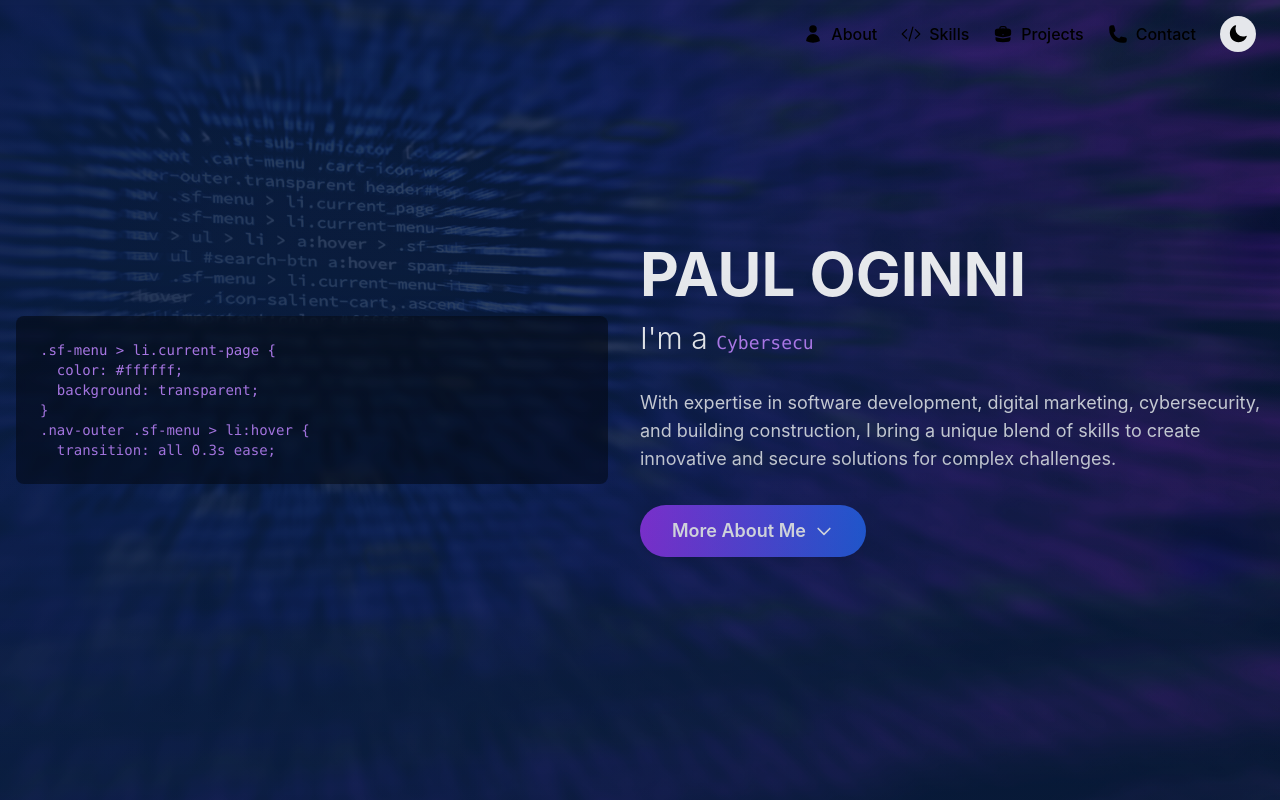
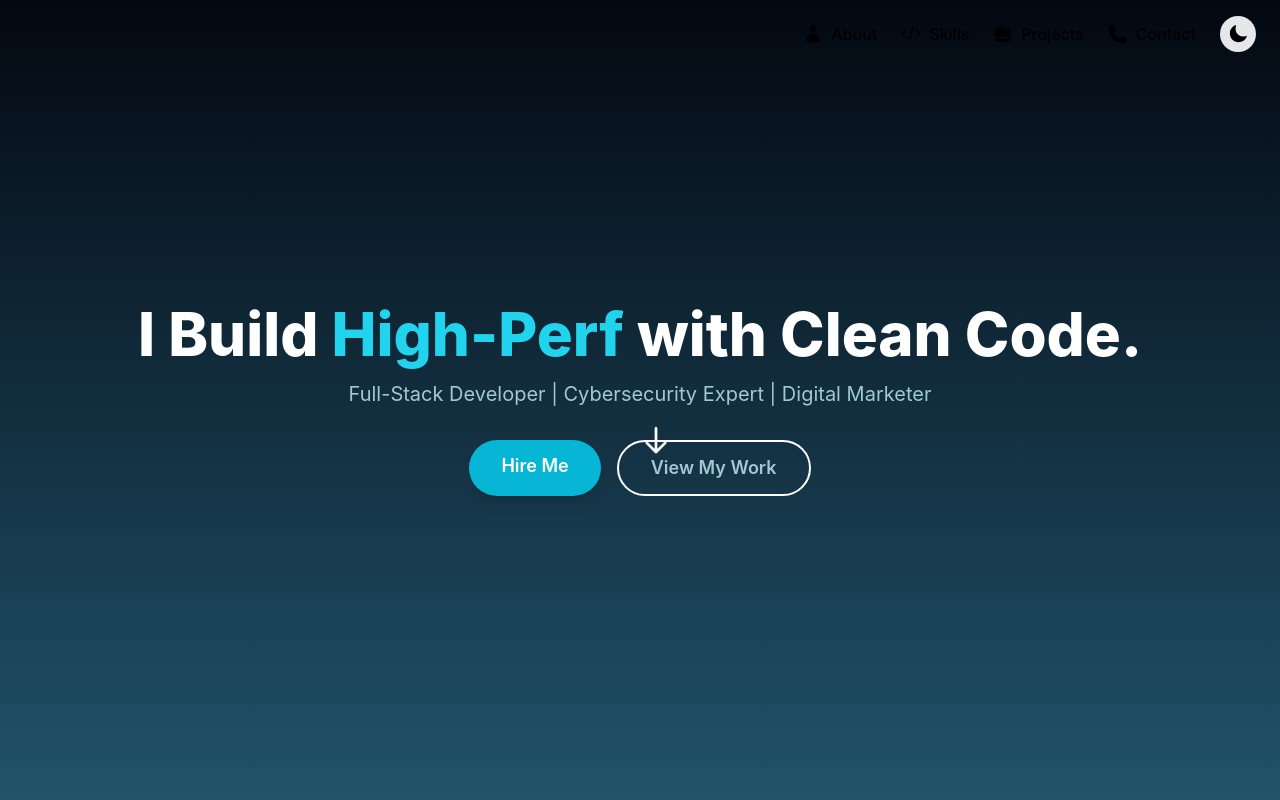
Before and after one commit to paul2devs/portfolio, a React (Create React App) app: page / in a window 1280 px wide. Shown: the top 800 px of the page. Built offline with nearby package versions, Linux system fonts and the light colour scheme.

Commit message:
Update introduction.tsx

```diff
--- a/src/components/introduction.tsx
+++ b/src/components/introduction.tsx
@@ -3,27 +3,11 @@ import { motion } from 'framer-motion';
 import { Link as ScrollLink } from 'react-scroll';
 
 // Roles for typing animation
-const roles = ['Software Developer', 'Digital Marketer', 'Cybersecurity Expert', 'Construction Specialist'];
-
-// Code to display with typing animation
-const displayCode = `
-.sf-menu > li.current-page {
-  color: #ffffff;
-  background: transparent;
-}
-.nav-outer .sf-menu > li:hover {
-  transition: all 0.3s ease;
-}
-#search-btn a:hover span {
-  color: #ffffff !important;
-}
-`.trim();
+const roles = ['Scalable Web Solutions', 'Secure Web Solutions', 'High-Performance Web Solutions'];
 
 export default function Introduction() {
   const [currentRole, setCurrentRole] = useState(0);
   const [displayedText, setDisplayedText] = useState('');
-  const [displayedCode, setDisplayedCode] = useState('');
-  const [codeIndex, setCodeIndex] = useState(0);
 
   // Role typing effect
   useEffect(() => {
@@ -46,77 +30,63 @@ export default function Introduction() {
     return () => clearInterval(typingInterval);
   }, [currentRole]);
 
-  // Code typing effect
-  useEffect(() => {
-    const interval = setInterval(() => {
-      if (codeIndex < displayCode.length) {
-        setDisplayedCode((prev) => prev + displayCode[codeIndex]);
-        setCodeIndex((prev) => prev + 1);
-      } else {
-        clearInterval(interval);
-      }
-    }, 50);
-    return () => clearInterval(interval);
-  }, [codeIndex]);
+  return (
+    <section id="home" className="relative min-h-screen flex items-center justify-center overflow-hidden">
 
-  return (
-    <section id="home" className="relative min-h-screen flex items-center overflow-hidden">
+      <div className="absolute inset-0 bg-gradient-to-b from-[#030811] to-[#21536B] animate-gradient">
 
-      <div className="absolute inset-0">
-        <img
-          src={`${process.env.PUBLIC_URL}/bg/pexels-negativespace-97077.jpg`}
-          alt="Tech Background"
-          className="absolute inset-0 w-full h-full object-cover"
-        />
-        <div className="absolute inset-0 bg-gradient-to-r from-[#0a1f44]/90 via-[#0a1f44]/80 to-[#0a1f44]/70"></div>
+        <div className="absolute inset-0 bg-grid-pattern opacity-20"></div>
       </div>
 
-      <div className="container relative mx-auto px-4 flex flex-col md:flex-row items-center">
-        <div className="md:w-1/2 mb-8 md:mb-0 md:pr-8">
-          <motion.div
-            initial={{ opacity: 0, y: 20 }}
-            animate={{ opacity: 1, y: 0 }}
-            transition={{ duration: 0.5 }}
-            className="bg-black/50 backdrop-blur-sm rounded-lg p-6 font-mono text-sm"
-          >
-            <pre className="text-purple-400">
-              <code>{displayedCode}</code>
-            </pre>
-          </motion.div>
-        </div>
 
-        <div className="md:w-1/2 text-center md:text-left">
+      <div className="container relative mx-auto px-4 text-center">
         <motion.div
           initial={{ opacity: 0, y: 20 }}
           animate={{ opacity: 1, y: 0 }}
           transition={{ duration: 0.5 }}
           className="relative"
         >
-            <div className="absolute -top-10 -right-10 w-20 h-20 bg-purple-500 rounded-full mix-blend-multiply filter blur-xl opacity-70 animate-blob"></div>
-            <div className="absolute -bottom-8 -right-4 w-24 h-24 bg-blue-500 rounded-full mix-blend-multiply filter blur-xl opacity-70 animate-blob animation-delay-2000"></div>
 
-            <h1 className="text-4xl md:text-6xl font-bold mb-4 uppercase text-white">
-              Paul Oginni
+          <h1 className="text-4xl md:text-5xl lg:text-6xl font-extrabold text-white mb-4">
+            I Build <span className="text-cyan-400">{displayedText}</span> with Clean Code.
           </h1>
-            <h2 className="text-lg md:text-3xl mb-8 font-light text-white">
-              I'm a <span className="text-purple-400 font-mono text-lg">{displayedText}</span>
-            </h2>
-            <p className="text-lg mb-8 text-gray-200">
-              With expertise in software development, digital marketing, cybersecurity, and building construction,
-              I bring a unique blend of skills to create innovative and secure solutions for complex challenges.
+
+
+          <p className="text-lg md:text-xl text-[#A0C9D4] mb-8 animate-fade-in">
+            Full-Stack Developer | Cybersecurity Expert | Digital Marketer
           </p>
+
+
+          <div className="flex flex-col md:flex-row justify-center gap-4">
+            <ScrollLink
+              to="contact"
+              smooth={true}
+              duration={500}
+              className="px-8 py-3 rounded-full text-lg font-semibold bg-cyan-500 text-white hover:bg-cyan-600 hover:scale-105 transition-all duration-300 cursor-pointer shadow-lg glow"
+            >
+              Hire Me
+            </ScrollLink>
+            <ScrollLink
+              to="projects"
+              smooth={true}
+              duration={500}
+              className="px-8 py-3 rounded-full text-lg font-semibold border-2 border-white text-[#A0C9D4] hover:bg-cyan-500 hover:text-white hover:border-cyan-500 hover:scale-105 transition-all duration-300 cursor-pointer"
+            >
+              View My Work
+            </ScrollLink>
+          </div>
+        </motion.div>
+
+
+        <div className="absolute bottom-8 left-1/2 transform -translate-x-1/2 animate-bounce">
           <ScrollLink
             to="about"
             smooth={true}
             duration={500}
-              className="inline-flex items-center px-8 py-3 rounded-full text-lg font-semibold
-                bg-gradient-to-r from-purple-600 to-blue-600 text-white
-                hover:from-purple-700 hover:to-blue-700 transform hover:scale-105
-                transition-all duration-300 cursor-pointer shadow-lg"
+            className="cursor-pointer"
           >
-              More About Me
             <svg
-                className="w-5 h-5 ml-2"
+              className="w-8 h-8 text-white"
               fill="none"
               stroke="currentColor"
               viewBox="0 0 24 24"
@@ -125,16 +95,17 @@ export default function Introduction() {
                 strokeLinecap="round"
                 strokeLinejoin="round"
                 strokeWidth={2}
-                  d="M19 9l-7 7-7-7"
+                d="M19 14l-7 7m0 0l-7-7m7 7V3"
               />
             </svg>
           </ScrollLink>
-          </motion.div>
         </div>
       </div>
 
+
       <div className="absolute inset-0 overflow-hidden pointer-events-none">
-        <div className="absolute inset-0 bg-gradient-to-b from-transparent to-[#0a1f44]/30"></div>
+
+        <div className="absolute inset-0 bg-floating-particles opacity-30"></div>
       </div>
     </section>
   );
```
Lines whose indentation alone changed are shown as unchanged.
